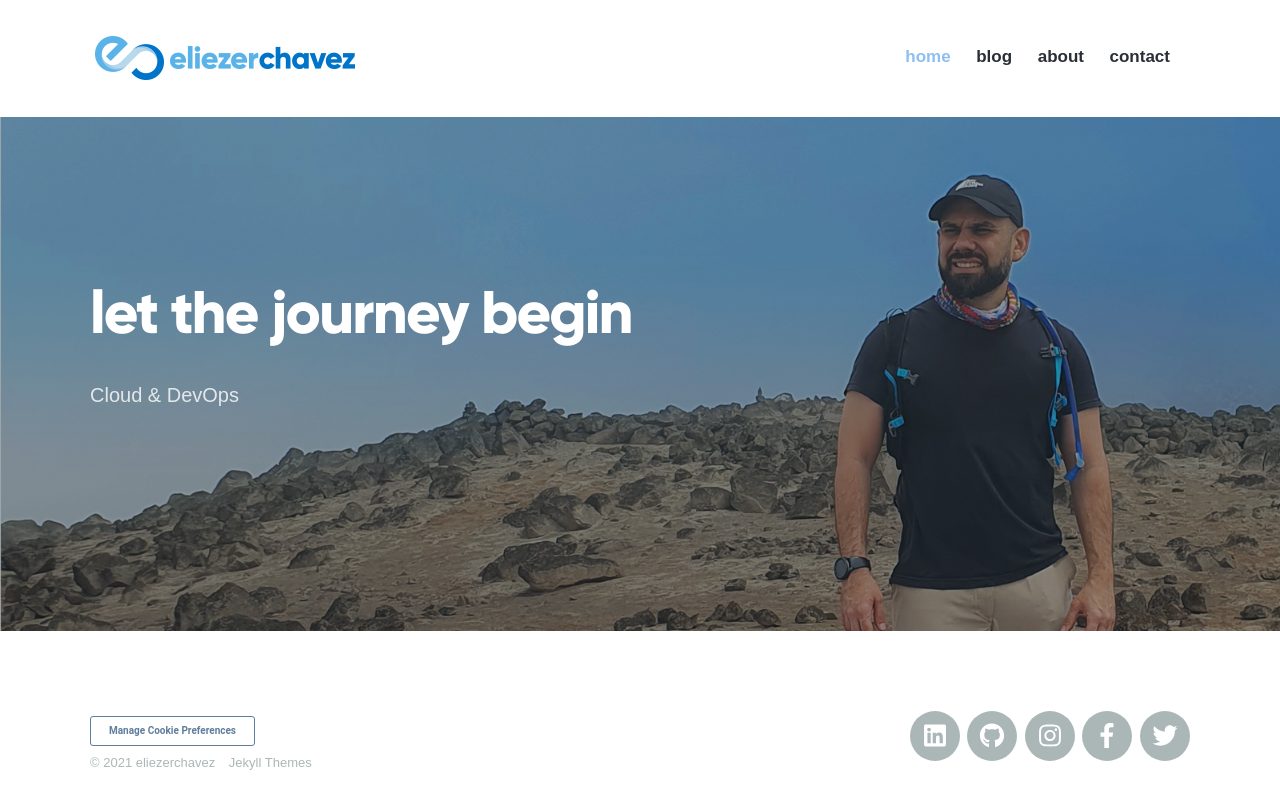
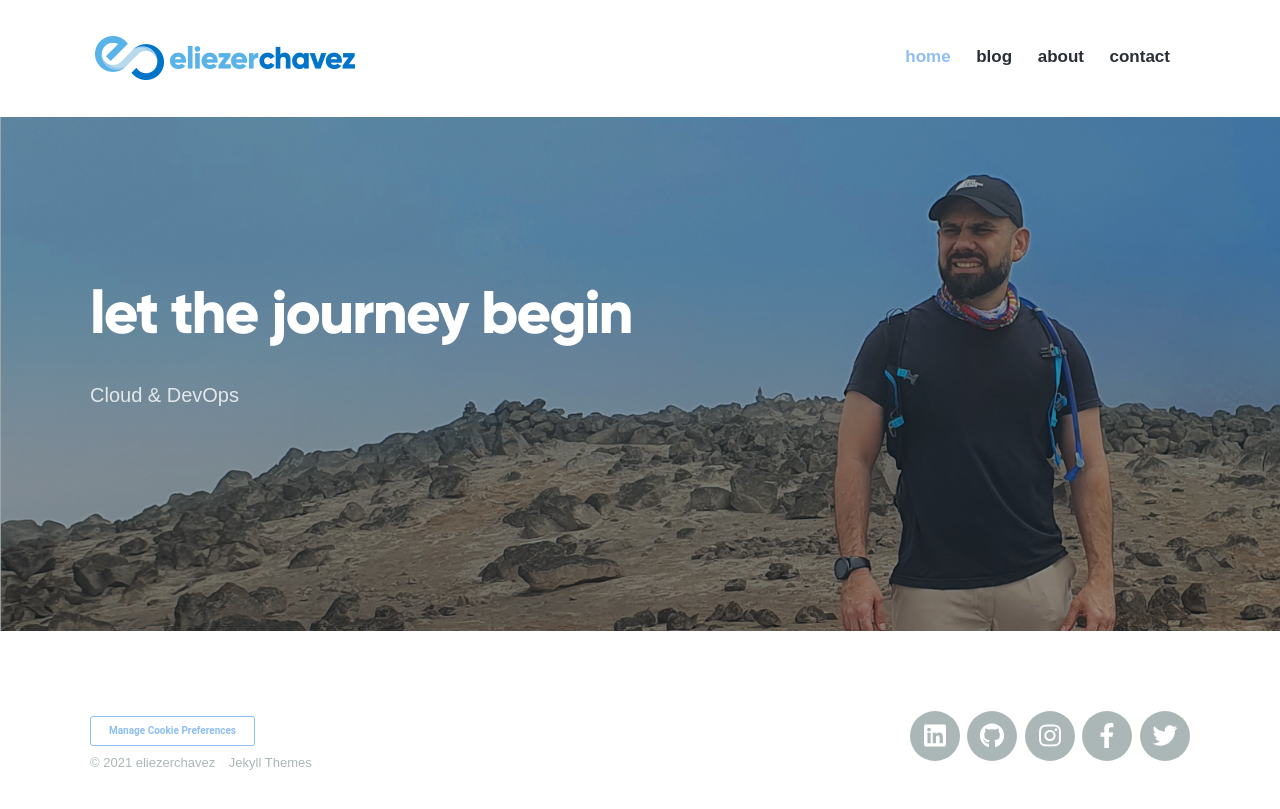
Before and after one commit to eliezerchavez/eliezerchavez.github.io, a Jekyll site: the page built from index.html, in a window 1280 px wide. Shown: the top 809 px of the page. Built offline with Jekyll 4.4.1, drawn with Linux system fonts in a browser that asks for light colours; nearby versions of some CDN libraries; some web fonts are replaced; a script that is not in the unit is left out.

Commit message:
added termly

```diff
--- a/_data/settings.yml
+++ b/_data/settings.yml
@@ -18,7 +18,7 @@
       url: '/contact'
 
 footer_settings:
-  footer_tagline: '<button class="termly-cookie-preference-button" type="button" style="background: white; width: 165px; height: 30px; border-radius: 3px; border: 1px solid #5f7d9c; font-family: Roboto, Arial; font-size: 10px; color: #5f7d9c; font-weight: 600; box-sizing: border-box; cursor: pointer; padding: 0; outline: none;" onclick="displayPreferenceModal()">Manage Cookie Preferences</button>'
+  footer_tagline: '<button class="termly-cookie-preference-button" type="button" style="background: white; width: 165px; height: 30px; border-radius: 3px; border: 1px solid #8ebef2; font-family: Roboto, Arial; font-size: 10px; color: #8ebef2; font-weight: 600; box-sizing: border-box; cursor: pointer; padding: 0; outline: none;" onclick="displayPreferenceModal()">Manage Cookie Preferences</button>'
 
 hero_settings:
   overlay_opacity: 0.4
```
